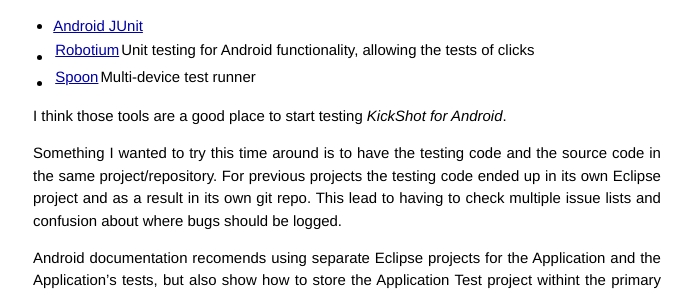
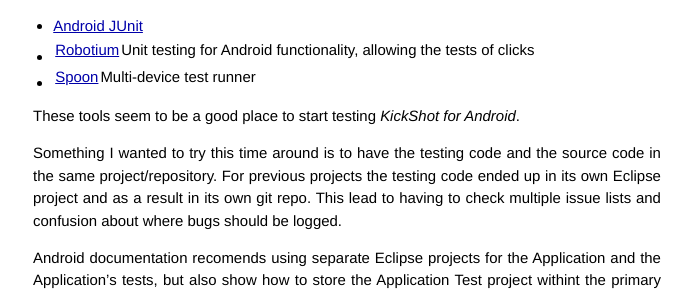
Before and after one commit to RedCardDev/RedCardDev.github.io, a Jekyll site: the page built from _posts/2013-09-20-kickshot-project-week2.markdown, in a window 1280 px wide. Shown: the part 418-713 px from the top of the page, without its empty margins (293-985 px from the left). Built offline with Jekyll 4.4.1, drawn with Linux system fonts in a browser that asks for light colours; Markdown is read by kramdown in place of the engine named in the settings.

Commit message:
Update 2013-09-20-kickshot-project-week2.markdown

```diff
--- a/_posts/2013-09-20-kickshot-project-week2.markdown
+++ b/_posts/2013-09-20-kickshot-project-week2.markdown
@@ -22,7 +22,7 @@ In my last post I talked about never having written a custom view, and with the
 - [Robotium](https://code.google.com/p/robotium/) | Unit testing for Android functionality, allowing the tests of clicks
 - [Spoon](http://square.github.io/spoon/) | Multi-device test runner
 
-I think those tools are a good place to start testing _KickShot for Android_.
+These tools seem to be a good place to start testing _KickShot for Android_.
 
 Something I wanted to try this time around is to have the testing code and the source code in the same project/repository.
 For previous projects the testing code ended up in its own Eclipse project and as a result in its own git repo.
```
